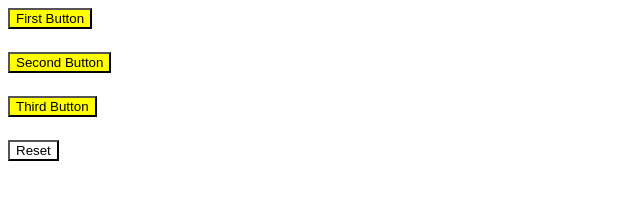
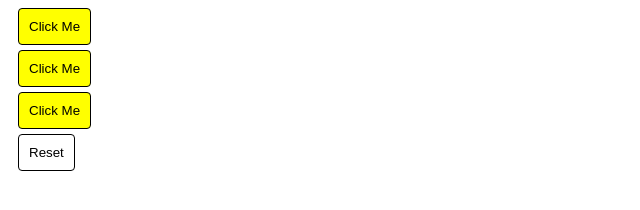
Before and after one commit to maciejk77/ui-animation-test, a plain HTML site: page index.html in a window 1280 px wide. Shown: the whole page, without its empty margins (0-640 px from the left). Drawn offline with Linux system fonts and the light colour scheme.

Commit message:
Styling applied, CSS classes, JS class switch to be added

```diff
--- a/app.js
+++ b/app.js
@@ -15,14 +15,14 @@ Counter.prototype.click = function(button) {
 
     button.style.backgroundColor = "blue";
     button.nextSibling.innerHTML = this.clicksNumber;
-    console.log('Limit: ' + this.clicksLimit + ' number of clicks: ' + this.clicksNumber);
+    // console.log('Limit: ' + this.clicksLimit + ' number of clicks: ' + this.clicksNumber);
 
   } else if(this.clicksNumber === this.clicksLimit) {
 
     button.style.backgroundColor = "red";
     button.disabled = true;
     button.nextSibling.innerHTML = this.clicksLimit;
-    console.log('Limit: ' + this.clicksLimit + ' number of clicks: ' + this.clicksNumber);
+    // console.log('Limit: ' + this.clicksLimit + ' number of clicks: ' + this.clicksNumber);
 
   }
 };
--- a/index.html
+++ b/index.html
@@ -6,14 +6,23 @@
 </head>
 <body>
 
-<button id="first-button" class="non-active">First Button</button><div id="first-counter"></div>
-<br />
-<button id="second-button" class="non-active">Second Button</button><div id="second-counter"></div>
-<br />
-<button id="third-button" class="non-active">Third Button</button><div id="third-counter"></div>
-<br />
-<button id="reset-button" class="non-active">Reset</button>
+<div class="layout">
+  <button id="first-button" class="non-active setup">click me</button><div id="first-counter"></div>
+</div>
 
+<div class="layout">
+  <button id="second-button" class="non-active setup">click me</button><div id="second-counter"></div>
+</div>
+
+<div class="layout">
+  <button id="third-button" class="non-active setup">click me</button><div id="third-counter"></div>
+</div>
+
+<div class="layout">
+  <button id="reset-button" class="setup">Reset</button>
+</div>
+
+</div>
 <script src="app.js"></script>
 </body>
 </html>
--- a/styles.css
+++ b/styles.css
@@ -1,23 +1,41 @@
-button#first-button,
-button#second-button,
-button#third-button {
-  background-color: yellow;
-  color: black;
-  margin-bottom: 5px;
+.layout {
+  display: block;
 }
 
-button#reset-button {
+.setup {
+  margin-bottom: 5px;
+  display: inline;
+  margin-left: 10px;
+  padding: 10px;
+  border: 1px solid;
+  border-radius: 4px;
+  text-transform: capitalize;
+}
+
+#reset-button {
   background-color: white;
 }
 
-/*#first-counter,
+#first-counter,
 #second-counter,
-#third-counter {
-  float: left;
-}*/
+#third-counter,
+#reset-button {
+  display: inline;
+  margin-left: 10px;
+}
 
-.non-active {}
+.non-active {
+  background-color: yellow;
+  color: black;
+}
 
-.active {}
+.active {
+  background-color: blue;
+  color: white;
+}
 
-.disabled {}
+.disabled {
+  background-color: red;
+  color: white;
+  text-transform: uppercase;
+}
```
